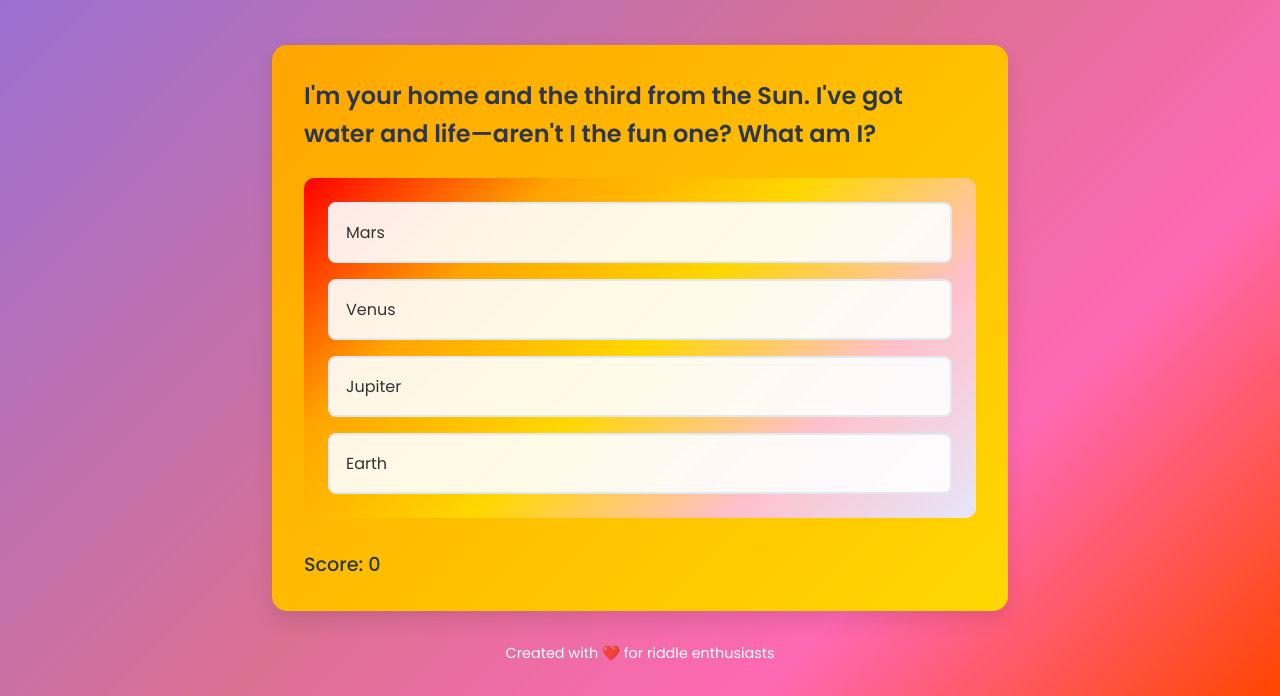
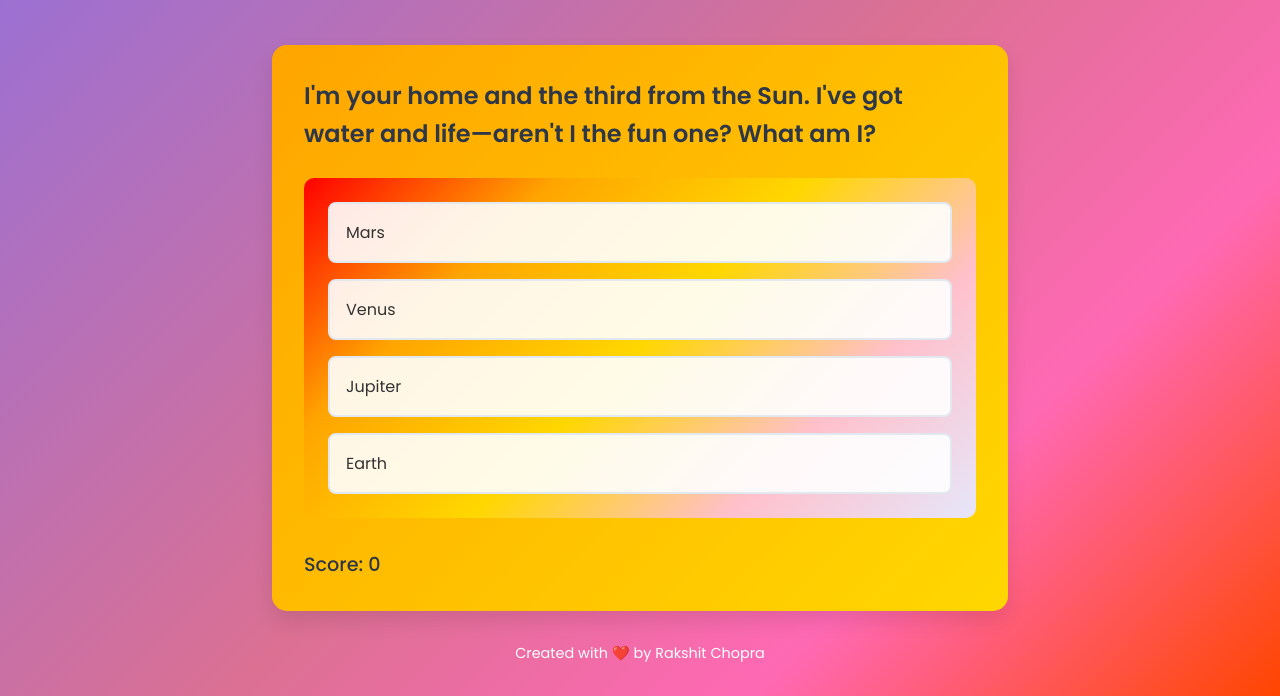
Before and after one commit to Rakshitchopra10/SuhanaOstwal, a plain HTML site: page index.html in a window 1280 px wide. Shown: the part 128-824 px from the top of the page. Drawn offline with Linux system fonts and the light colour scheme.

Commit message:
Update index.html

```diff
--- a/index.html
+++ b/index.html
@@ -37,7 +37,7 @@
         </main>
 
         <footer>
-            <p>Created with ❤️ for riddle enthusiasts</p>
+            <p>Created with ❤️ by Rakshit Chopra</p>
         </footer>
     </div>
     <script src="script.js"></script>
```
